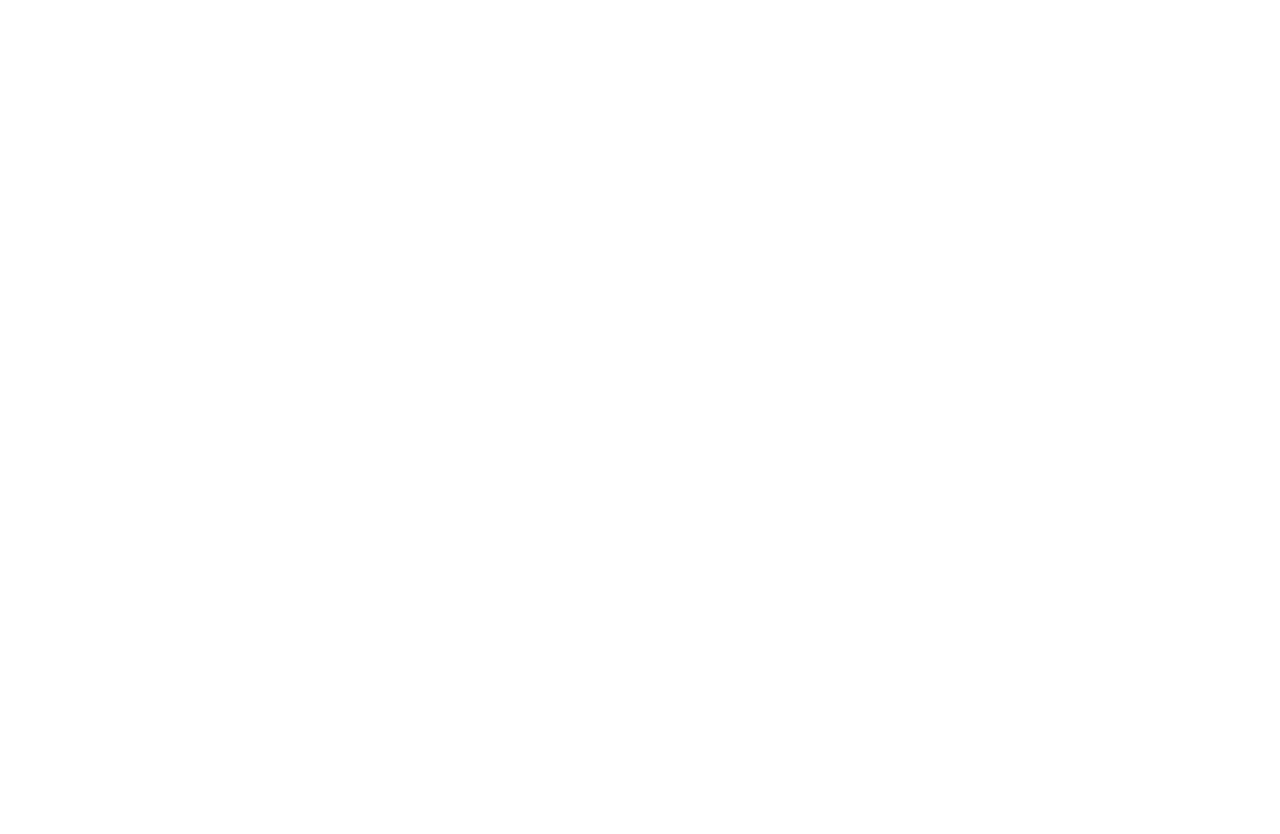
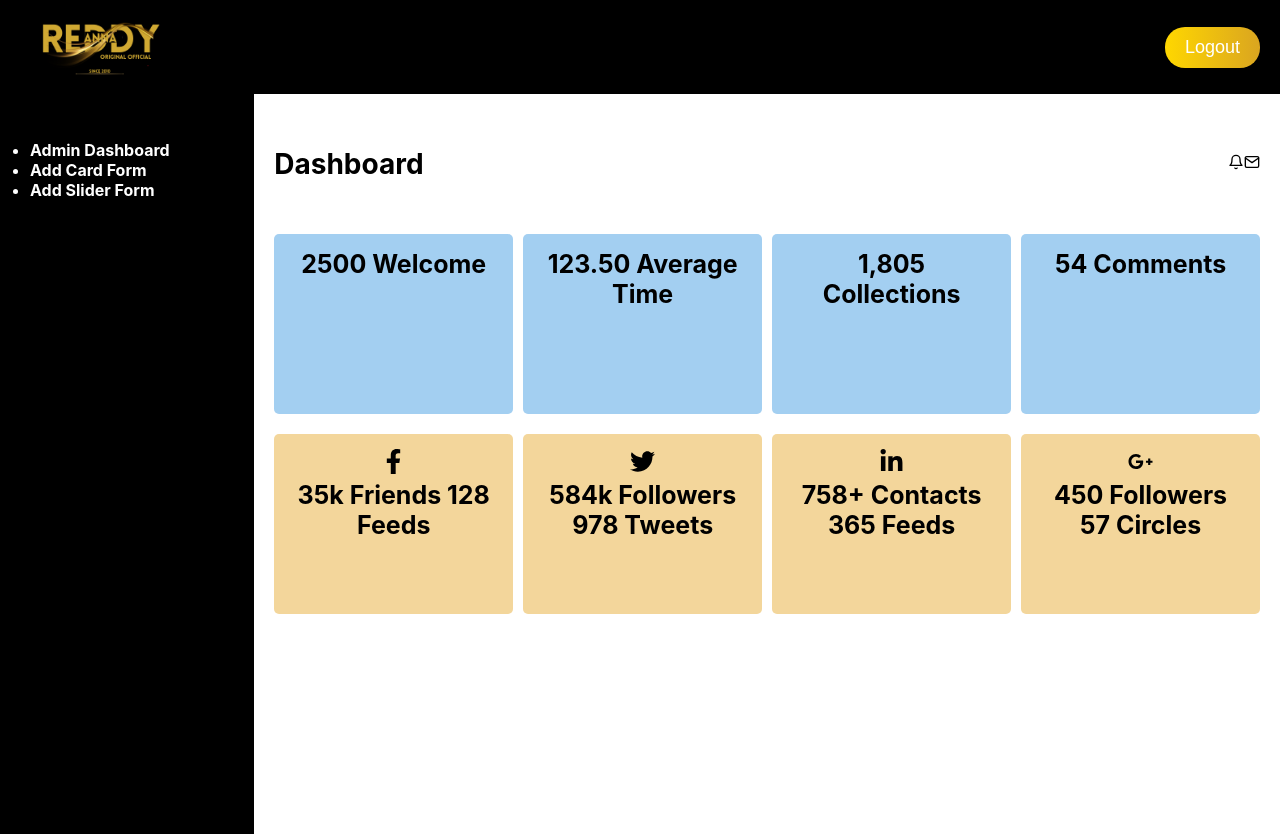
Before and after one commit to khushbu091/Reddy-Anna-AI, a React (Create React App) app: page /admin in a window 1280 px wide. Before the commit this address had no page. Before the commit the page ends 800 px from the top, so only its background shows below. Built offline with nearby package versions, Linux system fonts and the light colour scheme; sample sign-in values are in the browser's storage.

Commit message:
created admin pannel and modified some pages

```diff
--- /dev/null
+++ b/src/AdminPannel/AdminDashboard.css
@@ -0,0 +1,89 @@
+.dashboard-container {
+    display: flex;
+    width: 100%;
+  }
+  .navbar {
+    display: flex;
+    align-items: center;
+    justify-content: space-between;
+    padding: 10px 20px;
+    background-color: black;
+    position: relative;
+  }
+  .sidebar {
+    width: 250px;
+    height: 700px;
+    background: black;
+    color: white;
+    font-size: 18px;
+    font-weight: bold;
+    padding: 20px;
+  }
+
+  .main-content {
+    flex-grow: 1;
+    padding: 20px;
+  }
+
+  header {
+    display: flex;
+    justify-content: space-between;
+    align-items: center;
+    padding: 10px 0;
+  }
+
+  .stats, .social-stats {
+    display: flex;
+    gap: 10px;
+    margin: 20px 0;
+  }
+
+  .stat-card {
+    max-width: 250px;
+    height: 150px;
+    font-size: 25px;
+    font-weight: bold;
+    background: #a3cff1;
+    padding: 15px;
+    border-radius: 5px;
+    text-align: center;
+    flex: 1;
+  }
+
+  .social-card
+  {
+    max-width: 250px;
+    height: 150px;
+    font-size: 25px;
+    font-weight: bold;
+    background: #f3d69b;
+    padding: 15px;
+    border-radius: 5px;
+    text-align: center;
+    flex: 1;
+  }
+  .logout-btn {
+    width: 100px;
+    height: 50px;
+    border-radius: 30px;
+    margin-top: 20px;
+    font-weight: bold;
+    background-color: red;
+  }
+
+  .logout-btn:hover {
+    background-color: darkred;
+  }
+  /* Responsive Design */
+  @media (max-width: 768px) {
+    .dashboard-container {
+      flex-direction: column;
+    }
+    .sidebar {
+      width: 100%;
+      text-align: center;
+    }
+    .stats, .social-stats {
+      flex-direction: column;
+    }
+  }
--- /dev/null
+++ b/src/AdminPannel/AdminDashboard.js
@@ -0,0 +1,67 @@
+import { Link } from "react-router-dom";
+
+import { logout } from "./Auth";
+import { useNavigate } from "react-router-dom";
+import "../AdminPannel/AdminDashboard.css";
+import { FaFacebookF, FaTwitter, FaLinkedinIn, FaGooglePlusG } from "react-icons/fa";
+import { FiBell, FiMail } from "react-icons/fi";
+
+import logo from "../Image/reddy-anna-logo.png";
+
+const AdminDashboard = () => {
+  const navigate = useNavigate();
+
+  const handleLogout = () => {
+    logout();
+    navigate("/login");
+  };
+
+  return (
+    <>
+    <nav className="navbar">
+        {/* Logo */}
+        <Link to="home">
+        <div className="logo">
+            <img src={logo} alt="Logo" />
+        </div>
+        </Link>
+        <button className="login-btn" onClick={handleLogout}>Logout</button>
+        </nav>
+       <div className="dashboard-container">
+
+          <aside className="sidebar">
+            <nav>
+              <ul>
+                <li>Admin Dashboard</li>
+                <li>Add Card Form</li>
+                <li>Add Slider Form</li>
+              </ul>
+            </nav>
+          </aside>
+          <main className="main-content">
+            <header>
+              <h2>Dashboard</h2>
+              <div className="top-icons">
+                <FiBell />
+                <FiMail />
+              </div>
+            </header>
+            <section className="stats">
+              <div className="stat-card">2500 Welcome</div>
+              <div className="stat-card">123.50 Average Time</div>
+              <div className="stat-card">1,805 Collections</div>
+              <div className="stat-card">54 Comments</div>
+            </section>
+            <section className="social-stats">
+              <div className="social-card"><FaFacebookF /><br/> 35k Friends 128 Feeds</div>
+              <div className="social-card"><FaTwitter /><br/> 584k Followers 978 Tweets</div>
+              <div className="social-card"><FaLinkedinIn /> <br/>758+ Contacts 365 Feeds</div>
+              <div className="social-card"><FaGooglePlusG /><br/> 450 Followers 57 Circles</div>
+            </section>
+          </main>
+        </div>
+        </>
+  );
+};
+
+export default AdminDashboard;
--- /dev/null
+++ b/src/AdminPannel/Auth.js
@@ -0,0 +1,17 @@
+const users = [
+    { username: "admin", password: "admin123", role: "admin" },
+    { username: "user", password: "user123", role: "user" },
+  ];
+
+  export const login = (username, password) => {
+    const user = users.find(u => u.username === username && u.password === password);
+    if (user) {
+      localStorage.setItem("user", JSON.stringify(user));
+      return user;
+    }
+    return null;
+  };
+
+  export const getUser = () => JSON.parse(localStorage.getItem("user"));
+
+  export const logout = () => localStorage.removeItem("user");
--- /dev/null
+++ b/src/AdminPannel/Login.js
@@ -0,0 +1,36 @@
+import { useState } from "react";
+import { useNavigate } from "react-router-dom";
+import { login } from "./Auth";
+import "../AdminPannel/Styles.css";
+
+
+
+const Login = () => {
+  const [username, setUsername] = useState("");
+  const [password, setPassword] = useState("");
+  const navigate = useNavigate();
+
+  const handleSubmit = (e) => {
+    e.preventDefault();
+    const user = login(username, password);
+    if (user) {
+      navigate("/admin");
+    } else {
+      alert("Invalid credentials");
+    }
+  };
+
+  return (
+    <div className="Admin-login-container">
+      <center><h2>Login</h2>
+      <form onSubmit={handleSubmit}>
+        <input className="Admin-login-input" type="text" placeholder="Username" onChange={(e) => setUsername(e.target.value)} />
+        <input className="Admin-login-input" type="password" placeholder="Password" onChange={(e) => setPassword(e.target.value)} />
+        <button className="Admin-login-btn" type="submit">Login</button>
+      </form>
+      </center>
+    </div>
+  );
+};
+
+export default Login;
--- /dev/null
+++ b/src/AdminPannel/ProtectedRoute.js
@@ -0,0 +1,9 @@
+import { Navigate } from "react-router-dom";
+import { getUser } from "./Auth";
+
+const ProtectedRoute = ({ children }) => {
+  const user = getUser();
+  return user && user.role === "admin" ? children : <Navigate to="/login" />;
+};
+
+export default ProtectedRoute;
--- /dev/null
+++ b/src/AdminPannel/Styles.css
@@ -0,0 +1,81 @@
+
+  .Admin-login-container
+  {
+
+    max-width: 500px;
+    margin: auto;
+    height: 300px;
+    margin-top: 100px;
+    margin-bottom: 20px;
+    align-items: center;
+    background-color: whitesmoke;
+    border: 2px solid grey;
+    box-shadow: 0px 4px 8px rgba(0, 0, 0, 0.1);
+
+  }
+  /* Input fields */
+  .Admin-login-input {
+    width: 400px;
+    margin: auto;
+    padding: 10px;
+    margin: 10px 0;
+    margin-bottom: 20px;
+    border: 1px solid #ccc;
+    border-radius: 5px;
+  }
+
+  /* Button styles */
+  .Admin-login-btn {
+    width: 400px;
+    margin: auto;
+    padding: 10px;
+    background-color: #007bff;
+    color: white;
+    border: none;
+    border-radius: 5px;
+    cursor: pointer;
+  }
+
+  .Admin-login-btn:hover {
+    background-color: #0056b3;
+  }
+
+  /* Admin Dashboard */
+  .admin-dashboard {
+    max-width: 800px;
+    margin: 50px auto;
+    padding: 20px;
+    background: white;
+    border-radius: 10px;
+    box-shadow: 0px 4px 8px rgba(0, 0, 0, 0.1);
+    text-align: center;
+  }
+
+  /* Logout button */
+
+
+  /* Responsive Design */
+  @media (max-width: 768px) {
+    .Admin-login-container, .admin-dashboard {
+      max-width: 90%;
+      margin: 30px auto;
+      padding: 15px;
+    }
+
+   .login-btn {
+      padding: 12px;
+    }
+  }
+
+  @media (max-width: 480px) {
+    .Admin-login-container, .admin-dashboard {
+      max-width: 100%;
+      margin: 20px auto;
+      padding: 10px;
+    }
+
+
+    .login-btn {
+      font-size: 14px;
+    }
+  }
--- a/src/App.js
+++ b/src/App.js
@@ -19,6 +19,10 @@
 import OnlinePlatforms from "./Sub_components/OnlinePlatforms";
 import Promotions from "./Sub_components/Promotions";
 import Sports from "./Sub_components/Sport";
+// ---------------------- Admin Pannel Data-----------------------------
+import AdminDashboard from "./AdminPannel/AdminDashboard";
+import Login from "./AdminPannel/Login";
+import ProtectedRoute from "./AdminPannel/ProtectedRoute";
 
 
 const App =()=>{
@@ -44,18 +48,16 @@
               <Route path="onlinePlatform" element={<OnlinePlatforms/>}/>
               <Route path="promotions" element={<Promotions/>}/>
               <Route path="sport" element={<Sports/>}/>
+{/* -------------------------Admin Data -------------------------------- */}
+
+              <Route path="/login" element={<Login />} />
+              <Route path="/admin" element={
+              <ProtectedRoute>
+                <AdminDashboard />
+              </ProtectedRoute>}/>
 
 
-
-
-
-
-
-
-
-
-
-              </Route>
+          </Route>
         </Routes>
       </BrowserRouter>
     </>
--- a/src/Component/Home.js
+++ b/src/Component/Home.js
@@ -60,7 +60,7 @@
             </div>
             <div className="welcome-content">
             <h1 className="home-title">
-              Welcome to Reddy Anna Book – Trusted by Over <span className="highlight">55,000+ Users</span>
+              Welcome to Reddy Anna Book – Trusted by Over <span className="highlight">555,000+ Users</span>
             </h1>
             <h2 className="subtitle">Why Choose Reddy Anna Book?</h2>
             <p className="description">
--- a/src/Main_Component/Footer.js
+++ b/src/Main_Component/Footer.js
@@ -63,7 +63,7 @@
         <div className="links">
           <a href="home">Reddy Anna</a>
           <a href="reddyNews">Reddy Anna News</a>
-          <a href="cricketLive">Cricket Live Score</a>
+          <a href="upcomingEvent">Upcoming Event</a>
           <a href="privacyPolicy">Privacy Policy</a>
         </div>
       </div>
--- a/src/Main_Component/Layout.js
+++ b/src/Main_Component/Layout.js
@@ -1,18 +1,21 @@
-import {Outlet } from "react-router-dom";
+import { Outlet, useLocation } from "react-router-dom";
 import Navbar from "./Navbar";
 import Footer from "./Footer";
 import SocialShare from "./SocialShare";
+
 const Layout = () => {
-
-     return (
-        <>
-            <Navbar/>
-            <SocialShare/>
-            <Outlet />
-            <Footer/>
+    const location = useLocation();
+    const hideNavAndFooter = location.pathname === "/login" || location.pathname === "/admin";
 
 
+    return (
+        <>
+            {!hideNavAndFooter && <Navbar />}
+            {!hideNavAndFooter && <SocialShare />}
+            <Outlet />
+            {!hideNavAndFooter && <Footer />}
         </>
     );
 }
+
 export default Layout;
--- a/src/Main_Component/Navbar.js
+++ b/src/Main_Component/Navbar.js
@@ -13,6 +13,7 @@
       {/* Logo */}
       <Link to="home"><div className="logo">
         <img src={logo} alt="Logo" />
+
       </div></Link>
 
 
```
